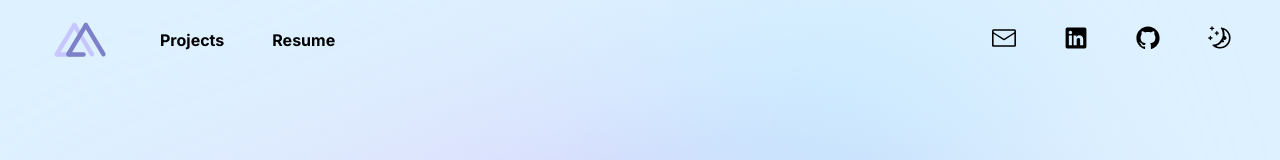
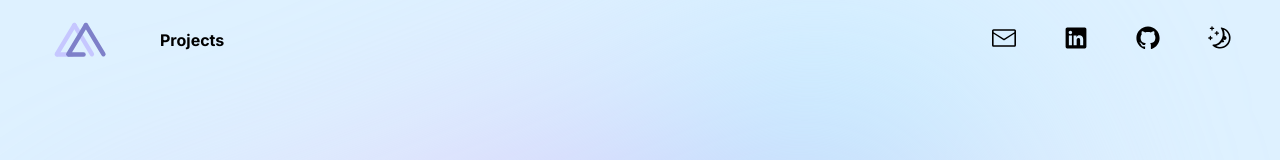
Before and after one commit to NsnGitHub/nsn-portfolio, a React (Vite) app: page / in a window 1280 px wide. Shown: the top 160 px of the page. Built offline with nearby package versions, Linux system fonts and the light colour scheme.

Commit message:
Removed resume on navbar

```diff
--- a/src/components/Navbar.tsx
+++ b/src/components/Navbar.tsx
@@ -13,7 +13,7 @@ export default function Navbar() {
         <li className="navbar__projects">
           <a href="#projects">Projects</a>
         </li>
-        <li className="navbar__resume">Resume</li>
+        {/* <li className="navbar__resume">Resume</li> */}
         <li className="navbar__contact-settings">
           <span className="navbar__contact">
             <Contact />
```
